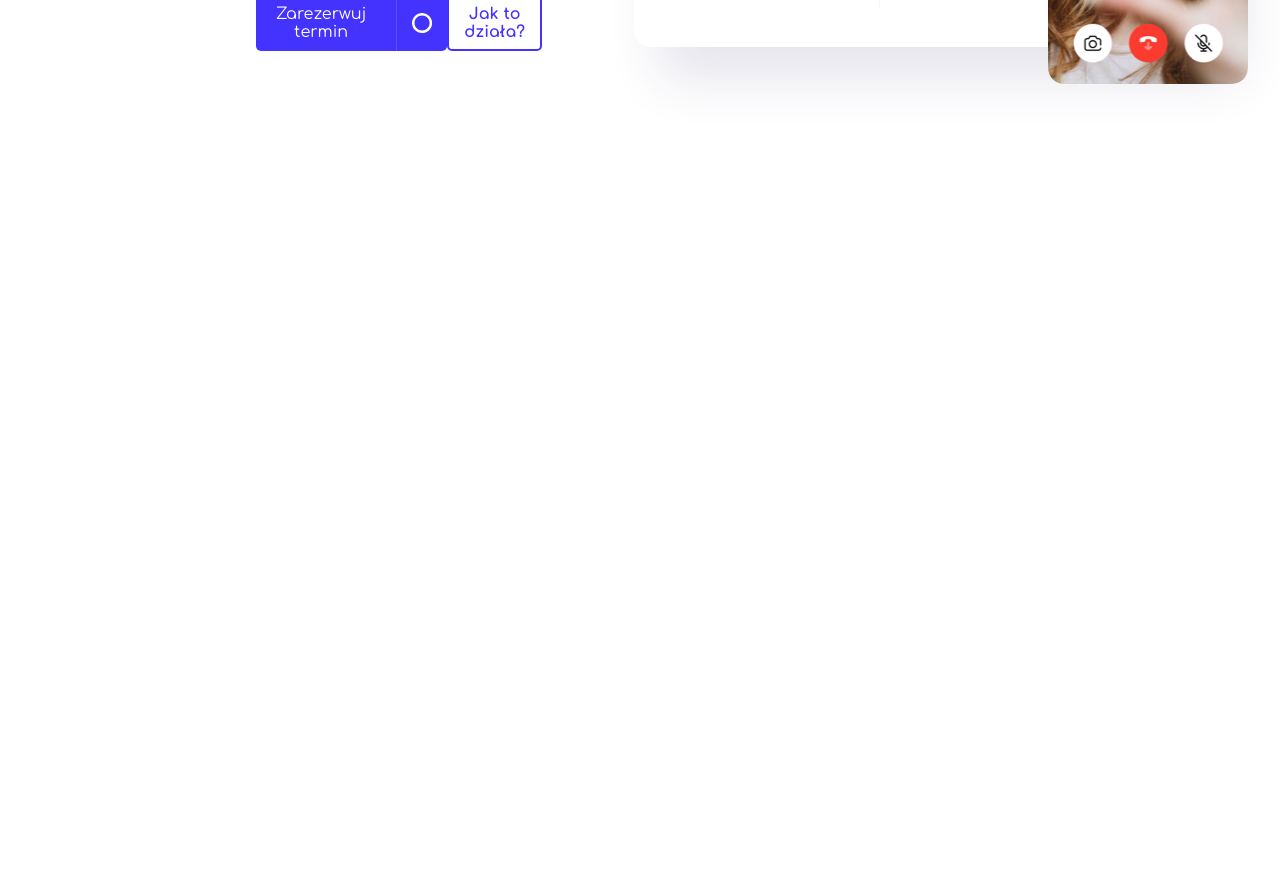
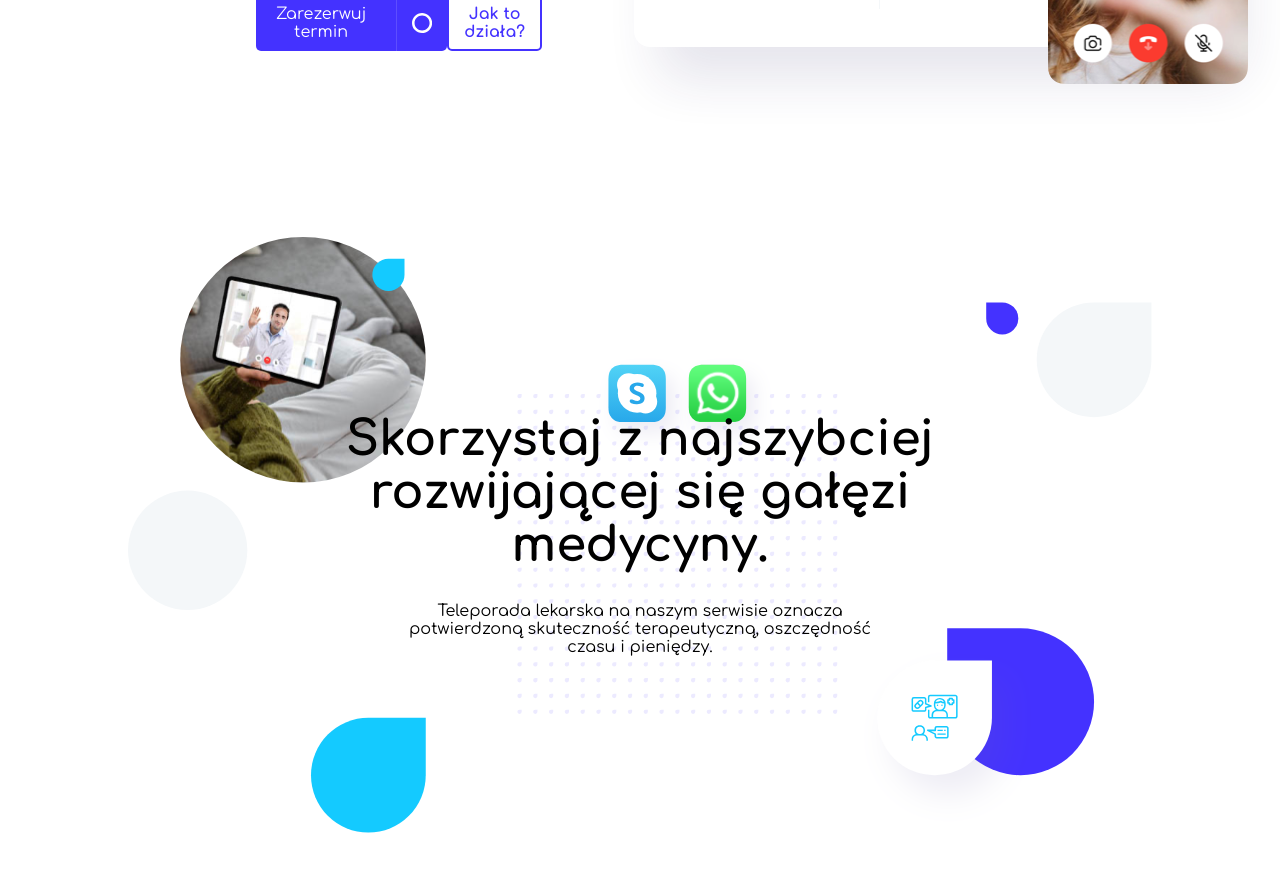
Before and after one commit to HiImRussel/zadanieRekrutacyjne, a React (Create React App) app: page / in a window 1280 px wide. Shown: the part 600-1472 px from the top of the page. Before the commit the page ends 800 px from the top, so only its background shows below. Built offline with nearby package versions, Linux system fonts and the light colour scheme.

Commit message:
Created sec banner section and added css to it

```diff
--- /dev/null
+++ b/src/components/molecules/SecBanner.js
@@ -0,0 +1,15 @@
+import "../../css/secBanner.css";
+
+const SecBanner = () => {
+  return (
+    <section className="secBanner">
+      <h1>Skorzystaj z najszybciej rozwijającej się gałęzi medycyny.</h1>
+      <p>
+        Teleporada lekarska na naszym serwisie oznacza potwierdzoną skuteczność
+        terapeutyczną, oszczędność czasu i pieniędzy.
+      </p>
+    </section>
+  );
+};
+
+export default SecBanner;
--- /dev/null
+++ b/src/components/organisms/Banner.js
@@ -0,0 +1,7 @@
+import SecBanner from "../molecules/SecBanner";
+
+const Banner = () => {
+  return <SecBanner />;
+};
+
+export default Banner;
--- a/src/components/templates/HomePage.js
+++ b/src/components/templates/HomePage.js
@@ -1,3 +1,4 @@
+import Banner from "../organisms/Banner";
 import Header from "../organisms/Header";
 import HomeBanner from "../organisms/HomeBanner";
 
@@ -6,6 +7,7 @@ const HomePageTemplate = ({ navLinks }) => {
     <>
       <Header navLinks={navLinks} />
       <HomeBanner />
+      <Banner />
     </>
   );
 };
--- a/src/css/homeBanner.css
+++ b/src/css/homeBanner.css
@@ -1,5 +1,5 @@
 .homeBanner {
-  width: 100vw;
+  max-width: 100vw;
   display: -webkit-box;
   display: -ms-flexbox;
   display: flex;
--- a/src/css/homeBanner.scss
+++ b/src/css/homeBanner.scss
@@ -1,5 +1,5 @@
 .homeBanner {
-  width: 100vw;
+  max-width: 100vw;
   display: flex;
 
   img {
--- /dev/null
+++ b/src/css/secBanner.css
@@ -0,0 +1,38 @@
+.secBanner {
+  width: 80%;
+  height: 100vh;
+  margin-left: 10%;
+  margin-right: 10%;
+  display: -webkit-box;
+  display: -ms-flexbox;
+  display: flex;
+  -webkit-box-pack: center;
+      -ms-flex-pack: center;
+          justify-content: center;
+  -webkit-box-align: center;
+      -ms-flex-align: center;
+          align-items: center;
+  -webkit-box-orient: vertical;
+  -webkit-box-direction: normal;
+      -ms-flex-direction: column;
+          flex-direction: column;
+  background-image: url("../assets/home-page/section-profit--background.svg");
+  background-position: center;
+  background-size: contain;
+  background-repeat: no-repeat;
+}
+
+.secBanner h1 {
+  font-size: 3em;
+  text-align: center;
+  font-weight: 700;
+  width: 60%;
+}
+
+.secBanner p {
+  margin-top: 30px;
+  width: 50%;
+  text-align: center;
+  color: #000000;
+}
+/*# sourceMappingURL=secBanner.css.map */
--- /dev/null
+++ b/src/css/secBanner.scss
@@ -0,0 +1,28 @@
+.secBanner {
+  width: 80%;
+  height: 100vh;
+  margin-left: 10%;
+  margin-right: 10%;
+  display: flex;
+  justify-content: center;
+  align-items: center;
+  flex-direction: column;
+  background-image: url("../assets/home-page/section-profit--background.svg");
+  background-position: center;
+  background-size: contain;
+  background-repeat: no-repeat;
+
+  h1 {
+    font-size: 3em;
+    text-align: center;
+    font-weight: 700;
+    width: 60%;
+  }
+
+  p {
+    margin-top: 30px;
+    width: 50%;
+    text-align: center;
+    color: #000000;
+  }
+}
```
Also changed, not shown: 2 other files (tests, documents, lock files or other folders).
